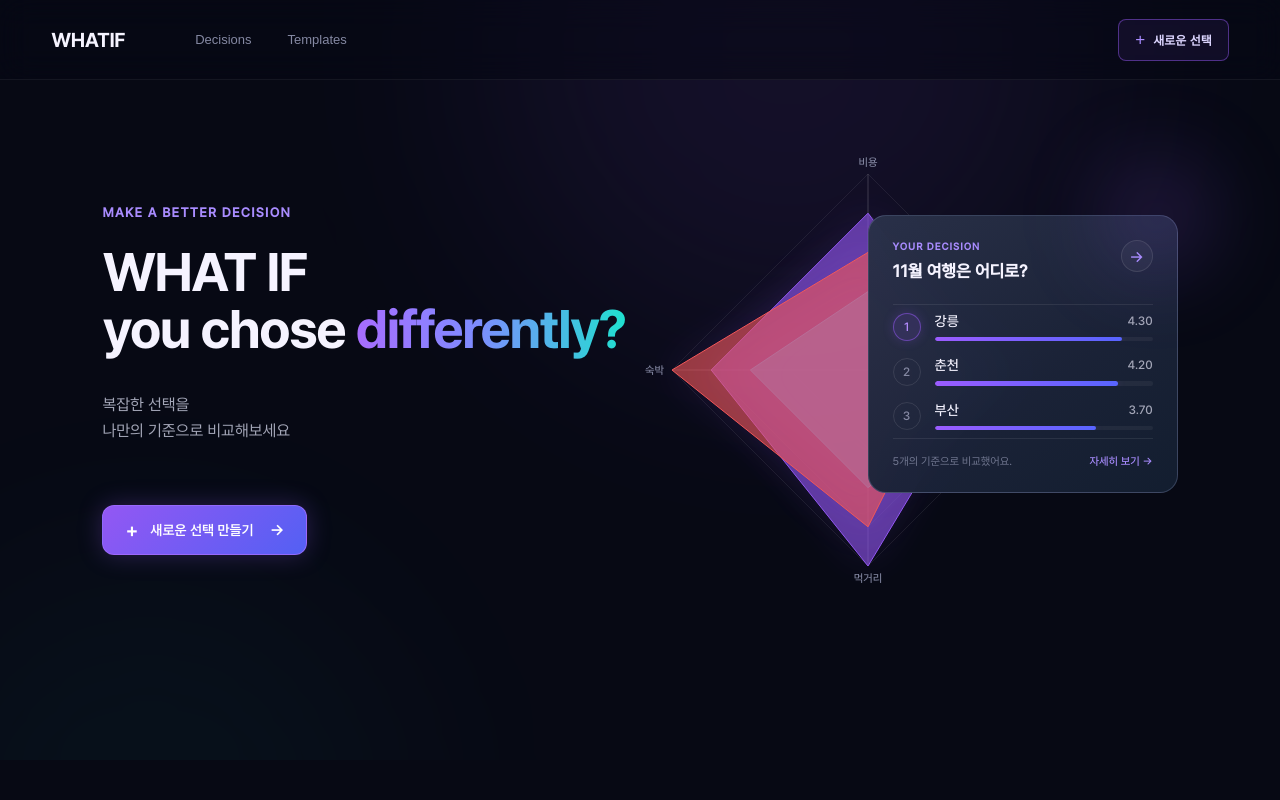
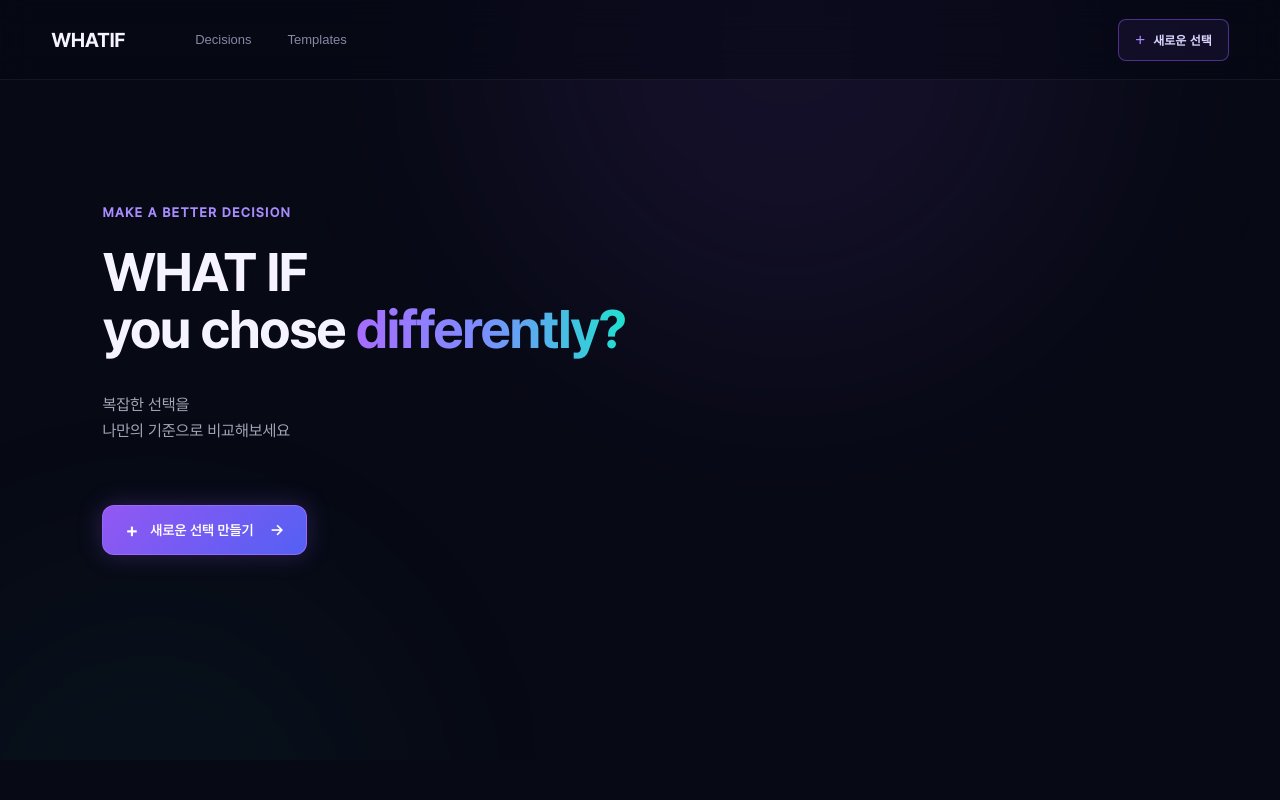
Before and after one commit to ujini7833-droid/WhatIf, a React (Vite) app: page / in a window 1280 px wide. Shown: the top 800 px of the page. Built offline with nearby package versions, Linux system fonts and the light colour scheme.

Commit message:
feat: RadarChart 하드코딩 제거 (#19)

```diff
--- a/src/components/home/Hero/DecisionPreview.tsx
+++ b/src/components/home/Hero/DecisionPreview.tsx
@@ -1,24 +1,24 @@
+import { useDecisionStore } from '../../../store/decisionStore';
+import { calculateResults } from '../../../utils/calculateScore';
+import { getLatestDecision, hasDecisionChartData } from '../../../utils/getLatestDecision';
 import RadarChart from './RadarChart';
 import RankingItem from './RankingItem';
 import './DecisionPreview.css';
 
-interface Ranking {
-    rank: number;
-    name: string;
-    score: number;
-}
+const DecisionPreview = () => {
+    const inProgress = useDecisionStore((state) => state.inProgressDecisions);
+    const completed = useDecisionStore((state) => state.completedDecisions);
+    const currentDecision = useDecisionStore((state) => state.currentDecision);
+    const decision = getLatestDecision(inProgress, completed, currentDecision);
 
-const rankings: Ranking[] = [
-    { rank: 1, name: '강릉', score: 4.3 },
-    { rank: 2, name: '춘천', score: 4.2 },
-    { rank: 3, name: '부산', score: 3.7 },
-];
+    if (!decision || !hasDecisionChartData(decision)) return null;
 
-const DecisionPreview = () => {
+    const rankings = calculateResults(decision);
+
     return (
         <div className="decision-preview">
             <div className="decision-preview-chart">
-                <RadarChart />
+                <RadarChart decision={decision} />
             </div>
 
             <div className="decision-preview-card">
@@ -28,9 +28,7 @@ const DecisionPreview = () => {
                             YOUR DECISION
                         </span>
 
-                        <h2>
-                            11월 여행은 어디로?
-                        </h2>
+                        <h2>{decision.title}</h2>
                     </div>
 
                     <button
@@ -43,10 +41,10 @@ const DecisionPreview = () => {
                 </div>
 
                 <div className="decision-preview-ranking">
-                    {rankings.map((item) => (
+                    {rankings.slice(0, 3).map((item, index) => (
                         <RankingItem
-                            key={item.name}
-                            rank={item.rank}
+                            key={item.id}
+                            rank={index + 1}
                             name={item.name}
                             score={item.score}
                         />
@@ -55,7 +53,7 @@ const DecisionPreview = () => {
 
                 <div className="decision-preview-footer">
                     <span>
-                        5개의 기준으로 비교했어요.
+                        {decision.criteria.length}개의 기준으로 비교했어요.
                     </span>
 
                     <button type="button">
--- a/src/components/home/Hero/RadarChart.tsx
+++ b/src/components/home/Hero/RadarChart.tsx
@@ -1,83 +1,53 @@
-import { PolarGrid, PolarAngleAxis, PolarRadiusAxis, Radar, RadarChart as RechartsRadarChart, ResponsiveContainer } from "recharts";
+import {
+    PolarGrid,
+    PolarAngleAxis,
+    PolarRadiusAxis,
+    Radar,
+    RadarChart as RechartsRadarChart,
+    ResponsiveContainer,
+} from 'recharts';
+import type { DecisionDraft } from '../../../types/decision';
+import { hasDecisionChartData } from '../../../utils/getLatestDecision';
 import './RadarChart.css';
 
-const data = [
-    {
-        subject: '비용',
-        강릉: 4,
-        춘천: 2,
-        부산: 3,
-    },
+const radarColors = ['#9B5CFF', '#5C9BFF', '#FF5C5C', '#20CBB8', '#F5B942'];
 
-    {
-        subject: '볼거리',
-        강릉: 3,
-        춘천: 4,
-        부산: 2,
-    },
+const RadarChart = ({ decision }: { decision: DecisionDraft }) => {
+    if (!hasDecisionChartData(decision)) return null;
 
-    {
-        subject: '먹거리',
-        강릉: 5,
-        춘천: 3,
-        부산: 4,
-    },
+    const data = decision.criteria.map((criterion) => ({
+        subject: criterion.name,
+        ...Object.fromEntries(decision.alternatives.map((alternative) => [
+            alternative.id,
+            decision.scores[criterion.id][alternative.id],
+        ])),
+    }));
 
-    {
-        subject: '숙박',
-        강릉: 4,
-        춘천: 3,
-        부산: 5,
-    },
-];
-
-const RadarChart = () => {
     return (
         <div className="radar-chart">
             <ResponsiveContainer width="100%" height="100%">
                 <RechartsRadarChart data={data}>
-                    <PolarGrid
-                    stroke="rgba(255, 255, 255, 0.2)"
-                    />
+                    <PolarGrid stroke="rgba(255, 255, 255, 0.2)" />
                     <PolarAngleAxis
                         dataKey="subject"
-                    tick={{
-                        fill: 'rgba(255, 255, 255, 0.8)',
-                        fontSize: 12,
-                    }}
+                        tick={{ fill: 'rgba(255, 255, 255, 0.8)', fontSize: 12 }}
                     />
-
                     <PolarRadiusAxis
                         angle={90}
-                    domain={[0,5]}
+                        domain={[0, 5]}
                         tick={false}
                         axisLine={false}
                     />
-
+                    {decision.alternatives.map((alternative, index) => (
                         <Radar
-                    name="강릉"
-                    dataKey="강릉"
-                    stroke="#9B5CFF"
-                    fill="#9B5CFF"
-                    fillOpacity={0.6}
+                            key={alternative.id}
+                            name={alternative.name}
+                            dataKey={alternative.id}
+                            stroke={radarColors[index % radarColors.length]}
+                            fill={radarColors[index % radarColors.length]}
+                            fillOpacity={0.35}
                         />
-
-                    <Radar
-                    name="춘천"
-                    dataKey="춘천"
-                    stroke="#5C9BFF"
-                    fill="#5C9BFF"
-                    fillOpacity={0.6}
-                    />
-
-                    <Radar
-                    name="부산"
-                    dataKey="부산"
-                    stroke="#FF5C5C"
-                    fill="#FF5C5C"
-                    fillOpacity={0.6}
-                    />
-
+                    ))}
                 </RechartsRadarChart>
             </ResponsiveContainer>
         </div>
--- a/src/pages/ResultPage.tsx
+++ b/src/pages/ResultPage.tsx
@@ -69,6 +69,7 @@ const ResultPage = () => {
     }
     const chosen = draft.alternatives.find((alternative) => alternative.id === selectedAlternative);
     if (!chosen) return;
+    const completedAt = new Date();
     const record: DecisionRecord = {
       id: draft.id,
       draft,
@@ -76,7 +77,8 @@ const ResultPage = () => {
       description: reason.trim() || draft.description || `최종 선택: ${chosen.name}`,
       selectedAlternative: chosen.name,
       finalScore: baseResults.find((result) => result.id === chosen.id)?.score ?? 0,
-      date: new Date().toLocaleDateString('sv-SE').replaceAll('-', '.'),
+      date: completedAt.toLocaleDateString('sv-SE').replaceAll('-', '.'),
+      updatedAt: completedAt.toISOString(),
       status: 'completed',
     };
     completeDecision(record);
--- a/src/types/decision.ts
+++ b/src/types/decision.ts
@@ -35,5 +35,6 @@ export interface DecisionRecord {
   selectedAlternative: string;
   finalScore: number;
   date: string;
+  updatedAt?: string;
   status: 'completed';
 }
--- /dev/null
+++ b/src/utils/getLatestDecision.ts
@@ -0,0 +1,42 @@
+import type { DecisionDraft, DecisionRecord, InProgressDecision } from '../types/decision';
+
+const parseTimestamp = (value?: string) => {
+  const timestamp = Date.parse(value?.replaceAll('.', '-') ?? '');
+  return Number.isNaN(timestamp) ? 0 : timestamp;
+};
+
+export const getLatestDecision = (
+  inProgress: InProgressDecision[],
+  completed: DecisionRecord[],
+  currentDecision: DecisionDraft | null,
+): DecisionDraft | null => {
+  const candidates = [
+    ...inProgress.map((decision) => ({
+      draft: decision,
+      updatedAt: parseTimestamp(decision.updatedAt),
+    })),
+    ...completed.flatMap((record) => record.draft ? [{
+      draft: record.draft,
+      updatedAt: parseTimestamp(record.updatedAt ?? record.date),
+    }] : []),
+  ];
+
+  if (currentDecision && !candidates.some(({ draft }) => draft.id === currentDecision.id)) {
+    candidates.push({
+      draft: currentDecision,
+      updatedAt: Number(currentDecision.id.match(/-(\d{13})-/)?.[1] ?? 0),
+    });
+  }
+
+  return candidates.sort((first, second) => second.updatedAt - first.updatedAt)[0]?.draft ?? null;
+};
+
+export const hasDecisionChartData = (draft: DecisionDraft) => (
+  draft.alternatives.length >= 2
+  && draft.alternatives.every((alternative) => alternative.name.trim())
+  && draft.criteria.length >= 2
+  && draft.criteria.every((criterion) => criterion.name.trim())
+  && draft.criteria.every((criterion) => draft.alternatives.every((alternative) => (
+    Number.isFinite(draft.scores[criterion.id]?.[alternative.id])
+  )))
+);
```
Also changed, not shown: src/components/home/RecentDecisions/RecentDecisions.tsx (+11 -1 lines). Lines whose indentation alone changed are shown as unchanged.
